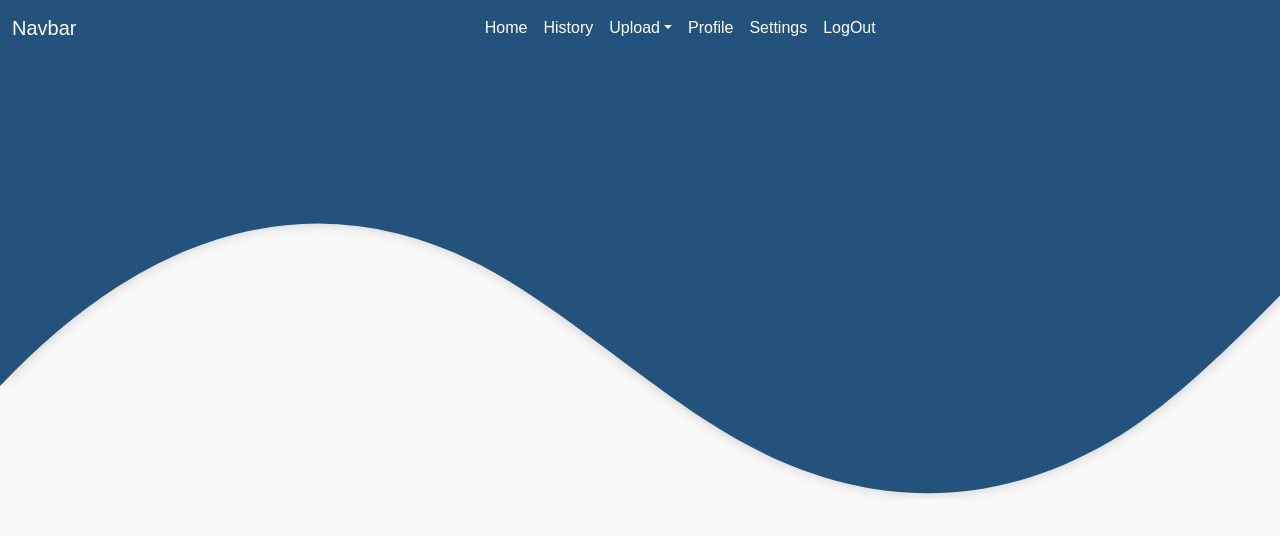
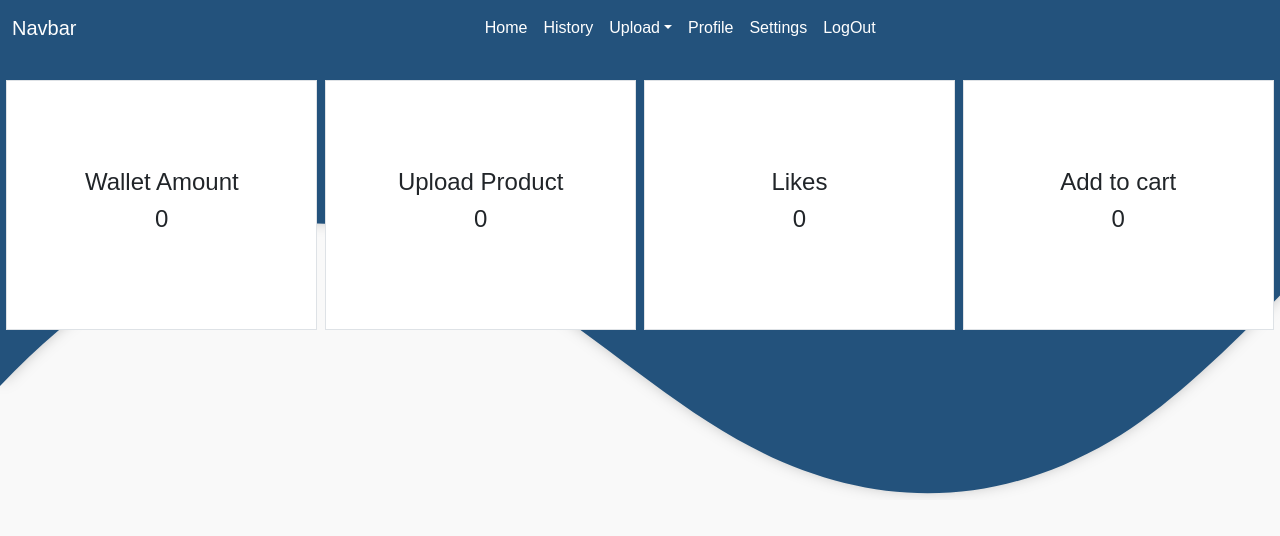
Before and after one commit to devtescode/Frontend-StepBoutique, a React (Vite) app: page /admindb in a window 1280 px wide. Shown: the top 536 px of the page. Built offline with nearby package versions, Linux system fonts and the light colour scheme; no server answers; sample sign-in values are in the browser's storage.

Commit message:
update admin db

```diff
--- a/src/components/Admin-folder/Admindashboard.jsx
+++ b/src/components/Admin-folder/Admindashboard.jsx
@@ -1,14 +1,92 @@
-import React from 'react'
+import React, { useEffect, useState } from 'react'
 import Navbar from '../Navbar-page/Navbar'
 import AdminNavbar from './AdminNavbar'
+import Loader from '../Loader-page/Loader';
 
 
 const Admindashboard = () => {
+    const [loading, setLoading] = useState(false);
+    const [productCount, setProductCount] = useState(0);
+    useEffect(() => {
+        const fetchProductCount = async () => {
+            setLoading(true);
+            try {
+                const response = await fetch("http://localhost:4500/admin/availableProducts");
+                const data = await response.json();
+                setProductCount(data.count);
+            } catch (error) {
+                console.error("Error fetching product count:", error);
+            }
+            setLoading(false);
+        };
 
+        fetchProductCount();
+    }, []);
     return (
         <>
             <Navbar />
-            <AdminNavbar/>
+            <AdminNavbar />
+            {loading && <Loader />}
+            <div class="text-center mx-auto" style={{ width: "99%", marginTop: "80px" }}>
+                <div class=" gap-2 d-lg-flex d-md-flex d-sm-block mt-3">
+                    <div class="border bg-white db_col_all">
+                        <div>
+                            <div>
+                                <h4>
+                                    Wallet Amount
+                                </h4>
+                            </div>
+                            <div>
+                                <h4>
+                                    0
+                                </h4>
+                            </div>
+                        </div>
+                    </div>
+                    <div class="border mt-sm-0 bg-white mt-3 db_col_all">
+                        <div>
+                            <div>
+                                <h4>
+                                    Upload Product
+                                </h4>
+                            </div>
+                            <div>
+                                <h4>
+                                    {productCount}
+                                </h4>
+                            </div>
+                        </div>
+                    </div>
+                    <div class="border mt-sm-0 bg-white mt-3  db_col_all">
+                        <div>
+                            <div>
+                                <h4>
+                                    Likes
+                                </h4>
+                            </div>
+                            <div>
+                                <h4>
+                                    0
+                                </h4>
+                            </div>
+                        </div>
+                    </div>
+                    <div class="border mt-sm-0 bg-white mt-3  db_col_all">
+                        <div>
+                            <div>
+                                <h4>
+                                    Add to cart
+                                </h4>
+                            </div>
+                            <div>
+                                <h4>
+                                    0
+                                </h4>
+                            </div>
+                        </div>
+                    </div>
+                </div>
+            </div>
         </>
     )
 }
```
